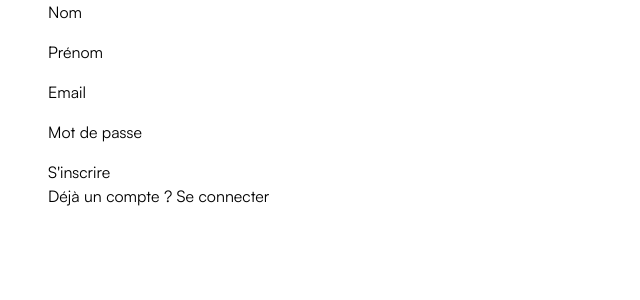
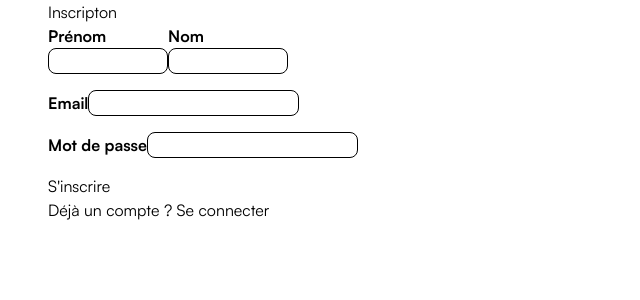
Before and after one commit to valentinbgt/sae401, a Nuxt app: page /compte/inscription in a window 1280 px wide. Shown: the top 300 px of the page, without its empty margins (0-640 px from the left). Built offline with nearby package versions, Linux system fonts and the light colour scheme.

Commit message:
Page inscription changement style

```diff
--- a/components/SignupForm.vue
+++ b/components/SignupForm.vue
@@ -1,28 +1,33 @@
 <template>
+  <h2>Inscripton</h2>
   <form @submit.prevent="submitSignup" class="w-full">
     <div class="space-y-4">
-      <div>
-        <label for="nom">Nom</label>
-        <input type="text" id="nom" v-model="formData.nom" required />
+
+      <div class="flex">
+        <div class="flex flex-col w-30" >
+          <label class="font-bold" for="prenom">Prénom</label>
+          <input class="border rounded-lg" type="text" id="prenom" v-model="formData.prenom" required />
+        </div>
+
+        <div class="flex flex-col w-30">
+          <label class="font-bold" for="nom">Nom</label>
+          <input class="border rounded-lg" type="text" id="nom" v-model="formData.nom" required />
+        </div>
       </div>
 
       <div>
-        <label for="prenom">Prénom</label>
-        <input type="text" id="prenom" v-model="formData.prenom" required />
+        <label class="font-bold" for="email">Email</label>
+        <input class="border rounded-lg" type="email" id="email" v-model="formData.email" required />
       </div>
 
       <div>
-        <label for="email">Email</label>
-        <input type="email" id="email" v-model="formData.email" required />
-      </div>
-
-      <div>
-        <label for="password">Mot de passe</label>
+        <label class="font-bold" for="password">Mot de passe</label>
         <input
-          type="password"
-          id="password"
-          v-model="formData.password"
-          required
+            type="password"
+            id="password"
+            v-model="formData.password"
+            required
+            class="border rounded-lg"
         />
       </div>
 
--- a/pages/compte/inscription.vue
+++ b/pages/compte/inscription.vue
@@ -1,5 +1,4 @@
 <template>
-
   <div >
     <SignupForm />
   </div>
```
